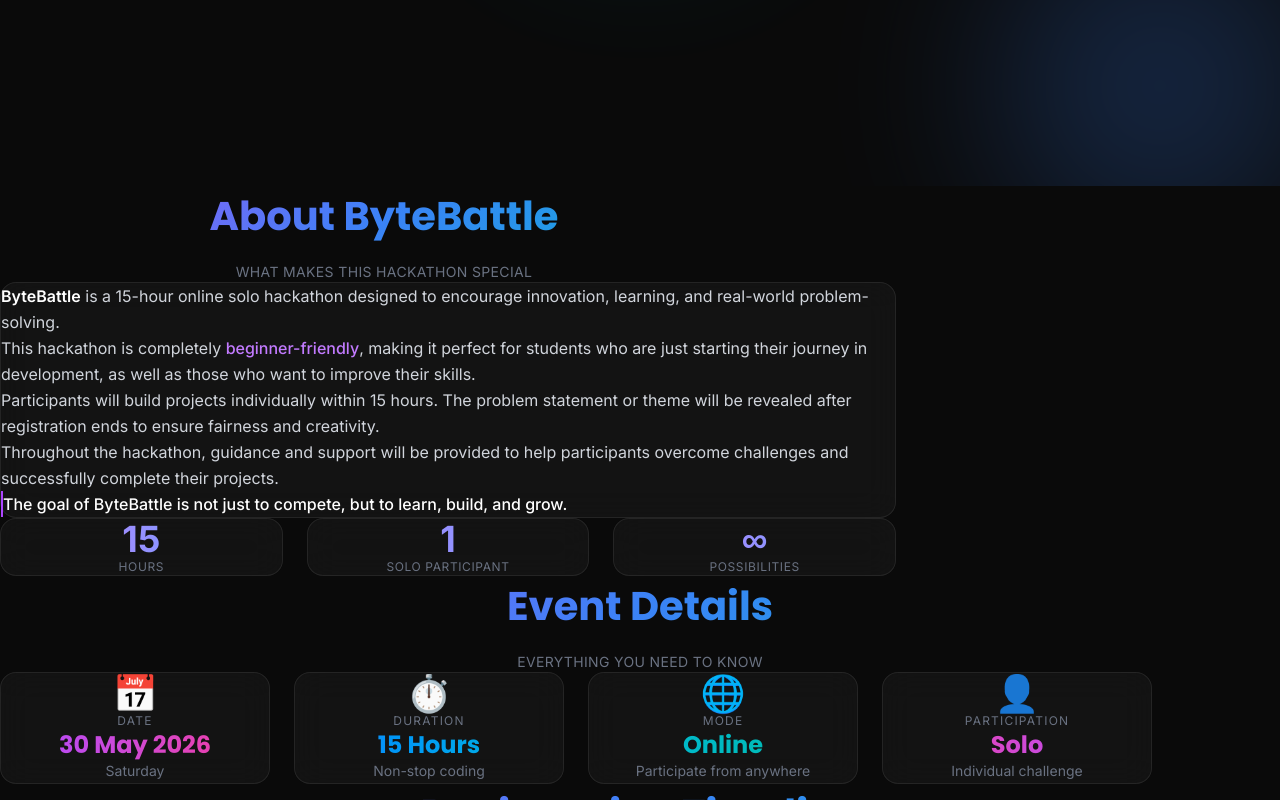
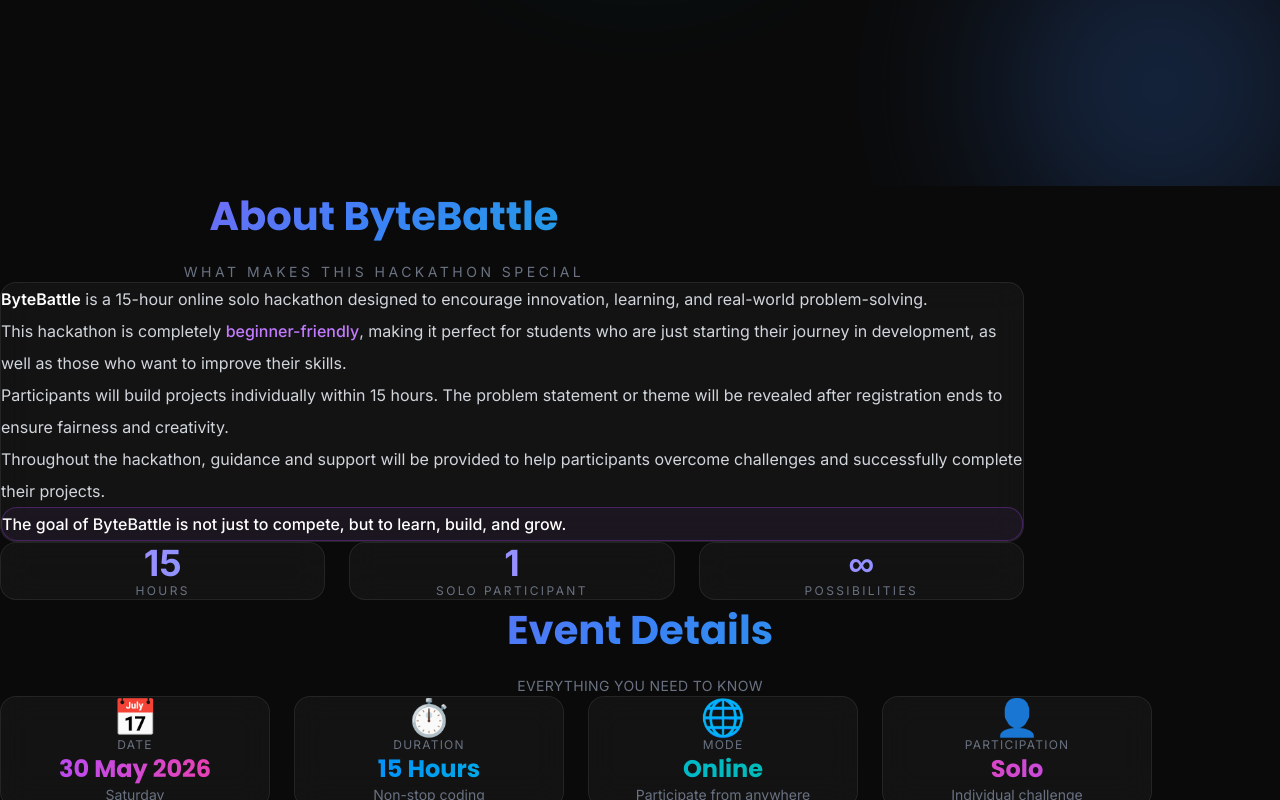
Before and after one commit to jishanmomin26/ByteBattle, a React (Vite) app: page / in a window 1280 px wide. Shown: the part 614-1414 px from the top of the page. Built offline with nearby package versions, Linux system fonts and the light colour scheme.

Commit message:
Update About.jsx

```diff
--- a/src/components/About.jsx
+++ b/src/components/About.jsx
@@ -3,54 +3,83 @@ import ScrollReveal from './ScrollReveal.jsx'
 
 export default function About() {
   return (
-    <section id="about" className="relative py-24 sm:py-32">
-
-      {/* ✅ Global container fix */}
-      <div className="max-w-7xl mx-auto px-6 md:px-10">
+    <section
+      id="about"
+      className="relative py-20 sm:py-28 overflow-hidden"
+    >
+      {/* Container */}
+      <div className="max-w-7xl mx-auto px-4 sm:px-6 lg:px-10">
 
         {/* Heading */}
         <div className="max-w-3xl mx-auto text-center">
           <ScrollReveal>
-            <h2 className="section-heading">About ByteBattle</h2>
-            <p className="text-gray-500 mt-3 text-sm tracking-wide uppercase">
-              What makes this hackathon special
+            <h2 className="section-heading">
+              About ByteBattle
+            </h2>
+
+            <p className="text-gray-500 mt-3 text-[11px] sm:text-sm tracking-[0.25em] uppercase">
+              What Makes This Hackathon Special
             </p>
           </ScrollReveal>
         </div>
 
-        {/* Content */}
-        <div className="mt-12 max-w-4xl mx-auto">
+        {/* About Content */}
+        <div className="mt-10 sm:mt-14 max-w-5xl mx-auto">
           <ScrollReveal delay={0.2}>
-            <div className="glass-card p-8 sm:p-12 space-y-6 text-gray-300 leading-relaxed text-[15px] sm:text-base">
+            <div className="glass-card p-5 sm:p-8 md:p-10">
+
+              {/* Text Content */}
+              <div className="space-y-5 text-gray-300 text-sm sm:text-base leading-7 sm:leading-8 text-center sm:text-left">
 
                 <p>
-                <span className="text-white font-semibold">ByteBattle</span> is a 15-hour online solo hackathon designed to encourage innovation, learning, and real-world problem-solving.
+                  <span className="text-white font-semibold">
+                    ByteBattle
+                  </span>{' '}
+                  is a 15-hour online solo hackathon designed to encourage
+                  innovation, learning, and real-world problem-solving.
                 </p>
 
                 <p>
-                This hackathon is completely <span className="text-purple-400 font-medium">beginner-friendly</span>, making it perfect for students who are just starting their journey in development, as well as those who want to improve their skills.
+                  This hackathon is completely{' '}
+                  <span className="text-purple-400 font-medium">
+                    beginner-friendly
+                  </span>
+                  , making it perfect for students who are just starting
+                  their journey in development, as well as those who want
+                  to improve their skills.
                 </p>
 
                 <p>
-                Participants will build projects individually within 15 hours. The problem statement or theme will be revealed after registration ends to ensure fairness and creativity.
+                  Participants will build projects individually within
+                  15 hours. The problem statement or theme will be
+                  revealed after registration ends to ensure fairness
+                  and creativity.
                 </p>
 
                 <p>
-                Throughout the hackathon, guidance and support will be provided to help participants overcome challenges and successfully complete their projects.
+                  Throughout the hackathon, guidance and support will
+                  be provided to help participants overcome challenges
+                  and successfully complete their projects.
                 </p>
 
-              <p className="text-white font-medium border-l-2 border-purple-500 pl-4">
-                The goal of ByteBattle is not just to compete, but to learn, build, and grow.
+                {/* Highlight Box */}
+                <div className="border border-purple-500/30 bg-purple-500/5 rounded-2xl p-4 sm:p-5">
+                  <p className="text-white font-medium text-center sm:text-left">
+                    The goal of ByteBattle is not just to compete,
+                    but to learn, build, and grow.
                   </p>
+                </div>
 
+              </div>
             </div>
           </ScrollReveal>
         </div>
 
         {/* Stats */}
-        <div className="mt-12 max-w-4xl mx-auto">
+        <div className="mt-10 sm:mt-14 max-w-5xl mx-auto">
           <ScrollReveal delay={0.35}>
-            <div className="grid grid-cols-1 sm:grid-cols-3 gap-6">
+            <div className="grid grid-cols-1 sm:grid-cols-3 gap-4 sm:gap-6">
+
               {[
                 { num: '15', label: 'Hours' },
                 { num: '1', label: 'Solo Participant' },
@@ -58,17 +87,20 @@ export default function About() {
               ].map((stat, i) => (
                 <motion.div
                   key={i}
-                  whileHover={{ scale: 1.05 }}
-                  className="glass-card p-6 text-center"
+                  whileHover={{ scale: 1.03 }}
+                  transition={{ duration: 0.25 }}
+                  className="glass-card p-5 sm:p-6 text-center"
                 >
-                  <p className="text-3xl sm:text-4xl font-bold bg-gradient-to-r from-purple-400 to-blue-400 bg-clip-text text-transparent">
+                  <h3 className="text-3xl sm:text-4xl font-bold bg-gradient-to-r from-purple-400 to-blue-400 bg-clip-text text-transparent">
                     {stat.num}
-                  </p>
-                  <p className="text-xs text-gray-500 mt-1 uppercase tracking-wider">
+                  </h3>
+
+                  <p className="text-[11px] sm:text-xs text-gray-500 mt-2 uppercase tracking-[0.2em]">
                     {stat.label}
                   </p>
                 </motion.div>
               ))}
+
             </div>
           </ScrollReveal>
         </div>
```
Lines whose indentation alone changed are shown as unchanged.
